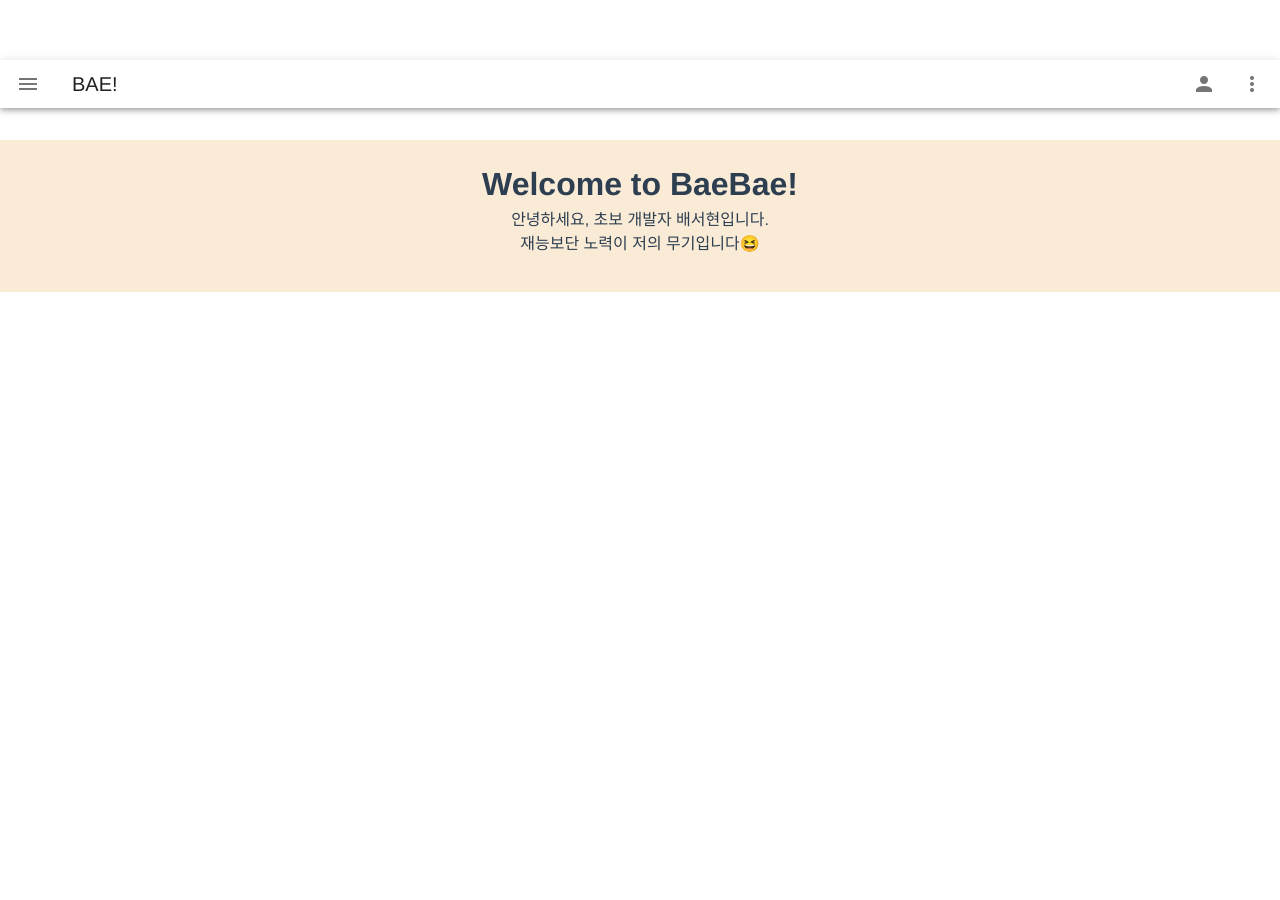
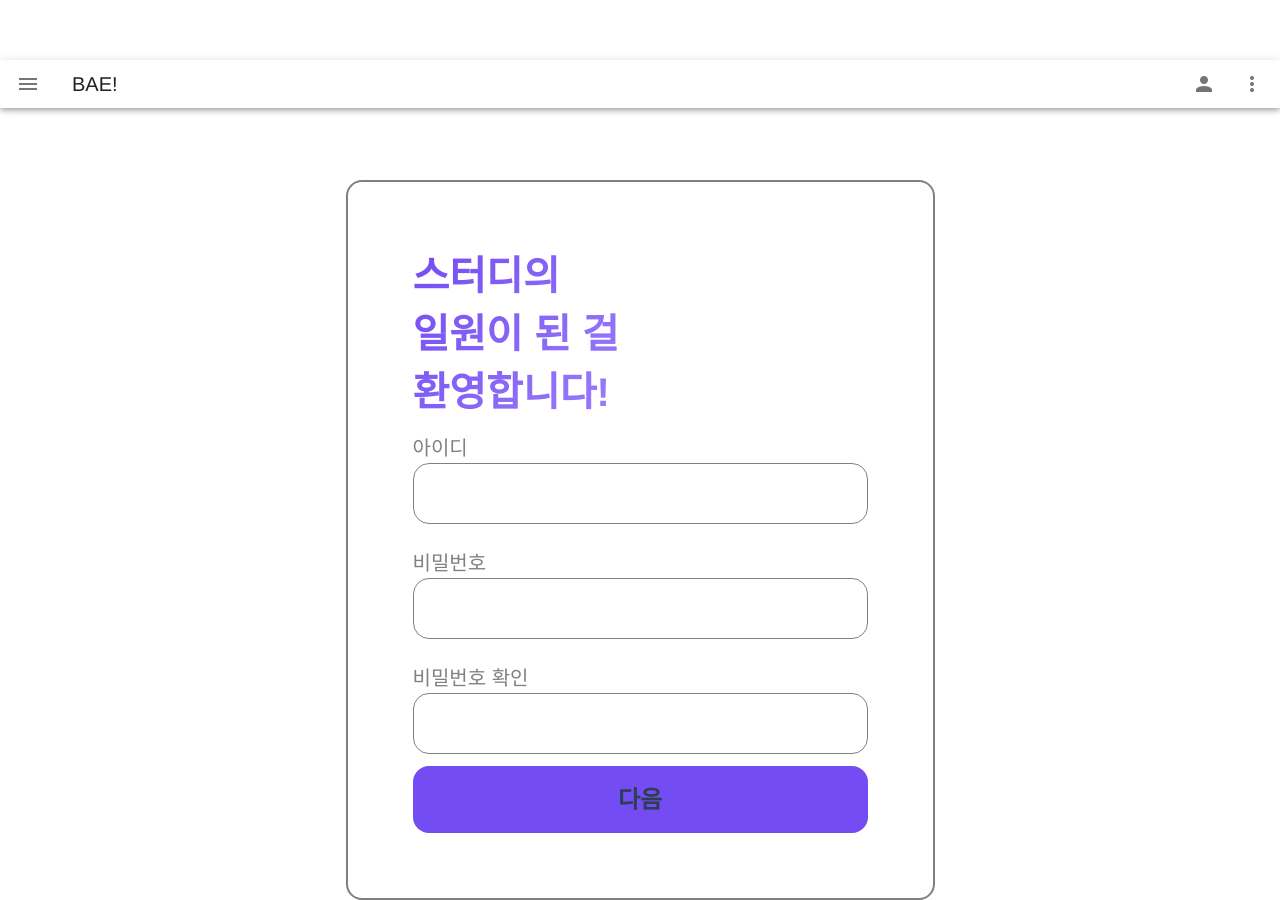
Before and after one commit to baebae02/pybo-frontend, a Vue app: page /signup in a window 1280 px wide. Before the commit the page ends 860 px from the top, so only its background shows below. Built offline with nearby package versions, Linux system fonts and the light colour scheme.

Commit message:
feat: signUp

```diff
--- a/src/router/index.js
+++ b/src/router/index.js
@@ -1,7 +1,7 @@
 import Vue from 'vue'
 import VueRouter from 'vue-router'
 import Home from '../views/Home.vue'
-
+import SignUp from '../views/auth/SignUp.vue'
 Vue.use(VueRouter)
 
 const routes = [
@@ -17,6 +17,11 @@ const routes = [
     // this generates a separate chunk (about.[hash].js) for this route
     // which is lazy-loaded when the route is visited.
     component: () => import(/* webpackChunkName: "about" */ '../views/About.vue')
+  },
+  {
+	path: '/signup',
+	name: 'SignUp',
+	component: SignUp
   }
 ]
 
--- a/src/views/Intro.vue
+++ b/src/views/Intro.vue
@@ -10,10 +10,6 @@
 <!--      <li>subject: {{ question.subject}}</li>-->
 <!--      <li>content: {{ question.content}}</li>-->
 <!--    </ul>-->
-    <div class="topText">
-      <h1>Welcome to BaeBae!</h1>
-      <p>안녕하세요, 초보 개발자 배서현입니다.<br>재능보단 노력이 저의 무기입니다😆</p>
-    </div>
   </div>
 </template>
 
@@ -47,14 +43,4 @@ export default {
   color: #2c3e50;
   margin-top: 60px;
 }
-
-.topText {
-  display: flex;
-  background-color: antiquewhite;
-  flex-direction: column;
-  justify-content: center;
-  align-items: center;
-  margin: 80px 0px;
-  padding: 20px;
-}
 </style>
--- /dev/null
+++ b/src/views/auth/SignUp.vue
@@ -0,0 +1,142 @@
+<template>
+  <div id="app">
+	<div class="wrapper">
+		<div class="welcomeText">스터디의 <br>
+		일원이 된 걸 <br>
+		환영합니다!</div>
+		<form v-on:submit="submitForm">
+		<input type="hidden" name="_token" v-bind:value="csrf"/>
+			<div v-if="page == 1" class="inputarea">
+				<label for="nickname">아이디</label>
+				<input type="text" id="nickname" v-model="nickname"/>
+			</div>
+			<div v-if="page == 1" class="inputarea">
+				<label for="password1">비밀번호</label>
+				<input type="password" id="password1" v-model="password1">
+			</div>
+			<div v-if="page == 1" class="inputarea">
+				<label for="password2">비밀번호 확인</label>
+				<input type="password" id="password2" v-model="password2">
+			</div>
+			<div v-if="page == 2" class="inputarea">
+				<label for="username">사용자 이름</label>
+				<input type="text" id="username" v-model="username"/>
+			</div>
+			<div v-if="page == 2" class="inputarea">
+				<label for="email">이메일</label>
+				<input type="text" id="email" v-model="email">
+			</div>
+			<button type="submit" class="nextBtn">다음</button>
+		</form>
+	</div>
+  </div>
+</template>
+
+<script>
+export default {
+  name: 'SignUp',
+  data() {
+    return {
+    questions : [],
+    username : '',
+	nickname: '',
+	password1: '',
+	password2: '',
+	email: '',
+	phone: '',
+	baekjoon: '',
+	loginSuccess: false,
+    loginError: false,
+	page: 1,
+    };
+  },
+  methods: {
+    signUp() {
+      // axios를 이용하여 API 호출 (component 안에서 axios를 this.$axios로 사용할 수 있습니다.)
+      try {
+			const result = this.$axios.post('https://baebae02.kr/auth/signUp', {
+				username: this.username,
+				nickname: this.nickname,
+				password1: this.password1,
+				password2: this.password2,
+				email: this.email,
+				phone: this.phone,
+				baekjoon: this.baekjoon
+			});
+			if (result.status == 200) {
+				this.loginSuccess = true
+				alert('회원가입 되었습니다.')
+			}
+		} catch (err) {
+				this.loginError = true;
+				throw new Error(err)
+		}
+    }
+  }
+}
+</script>
+
+<style>
+#app {
+  font-family: Avenir, Helvetica, Arial, sans-serif;
+  -webkit-font-smoothing: antialiased;
+  -moz-osx-font-smoothing: grayscale;
+  text-align: center;
+  display: flex;
+  justify-content: center;
+  color: #2c3e50;
+}
+
+.wrapper {
+	display: flex;
+	border: 2px solid #808080;
+	border-radius: 16px;
+	flex-direction: column;
+	padding: 65px;
+}
+form {
+	display: flex;
+	justify-content: center;
+	align-items: center;
+	flex-direction: column;
+}
+
+.welcomeText {
+	background: linear-gradient(126.3deg, #744CF3 0%, #B8A2FF 100%);
+	font-size: 40px;
+	font-weight: 700;
+	line-height: 58px;
+	-webkit-text-fill-color: transparent;
+	background-clip: text;
+	text-align: left;
+}
+.inputarea {
+	margin: 12px 0px;
+	display: flex;
+	flex-direction: column;
+}
+
+.inputarea label {
+	text-align: left;
+	font-size: 20px;
+	color: #808080;
+}
+
+.inputarea input {
+	width: 455px;
+	height: 61px;
+	border: 1px solid #808080;
+	border-radius: 16px;
+
+}
+
+.nextBtn {
+	width: 455px;
+	height: 67px;
+	background: #744CF3;
+	border-radius: 16px;
+	font-size: 24px;
+	color: #FFFFFF;
+	font-weight: 700;
+}
+</style>
```
